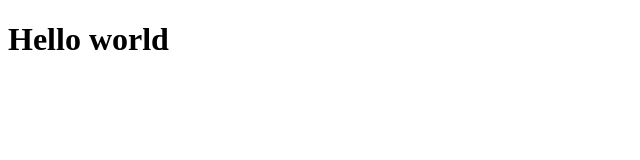
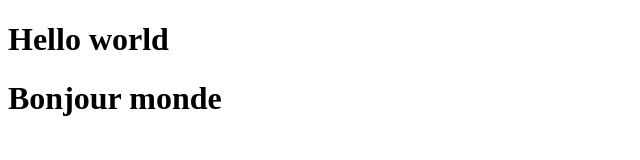
Before and after one commit to valentinjouffray/deploy-website, a plain HTML site: page index.html in a window 1280 px wide. Shown: the whole page, without its empty margins (0-640 px from the left). Drawn offline with Linux system fonts and the light colour scheme.

Commit message:
Update index.html

```diff
--- a/index.html
+++ b/index.html
@@ -7,5 +7,6 @@
 </head>
 <body>
     <h1>Hello world</h1>
+    <h1>Bonjour monde</h1>
 </body>
 </html>
```
